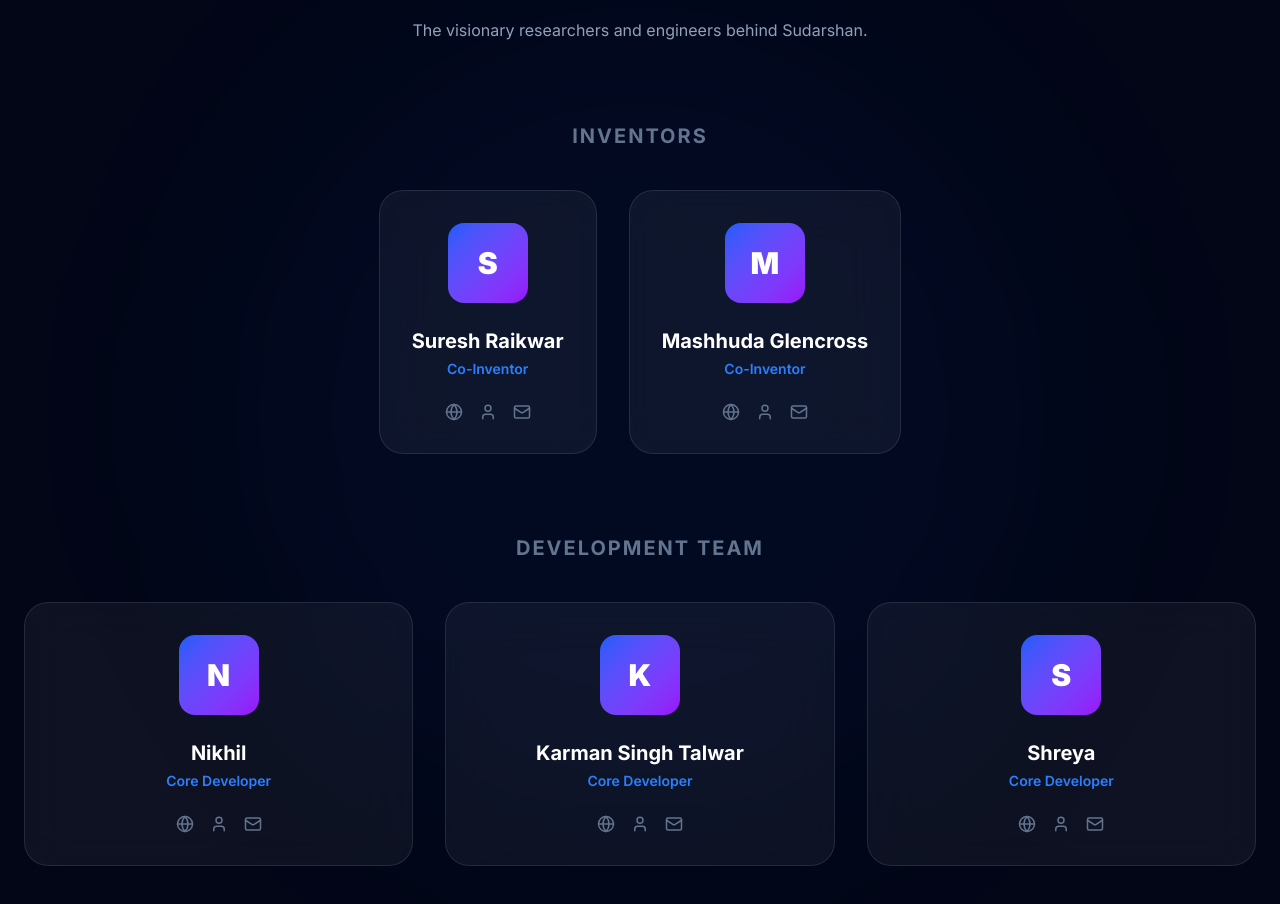
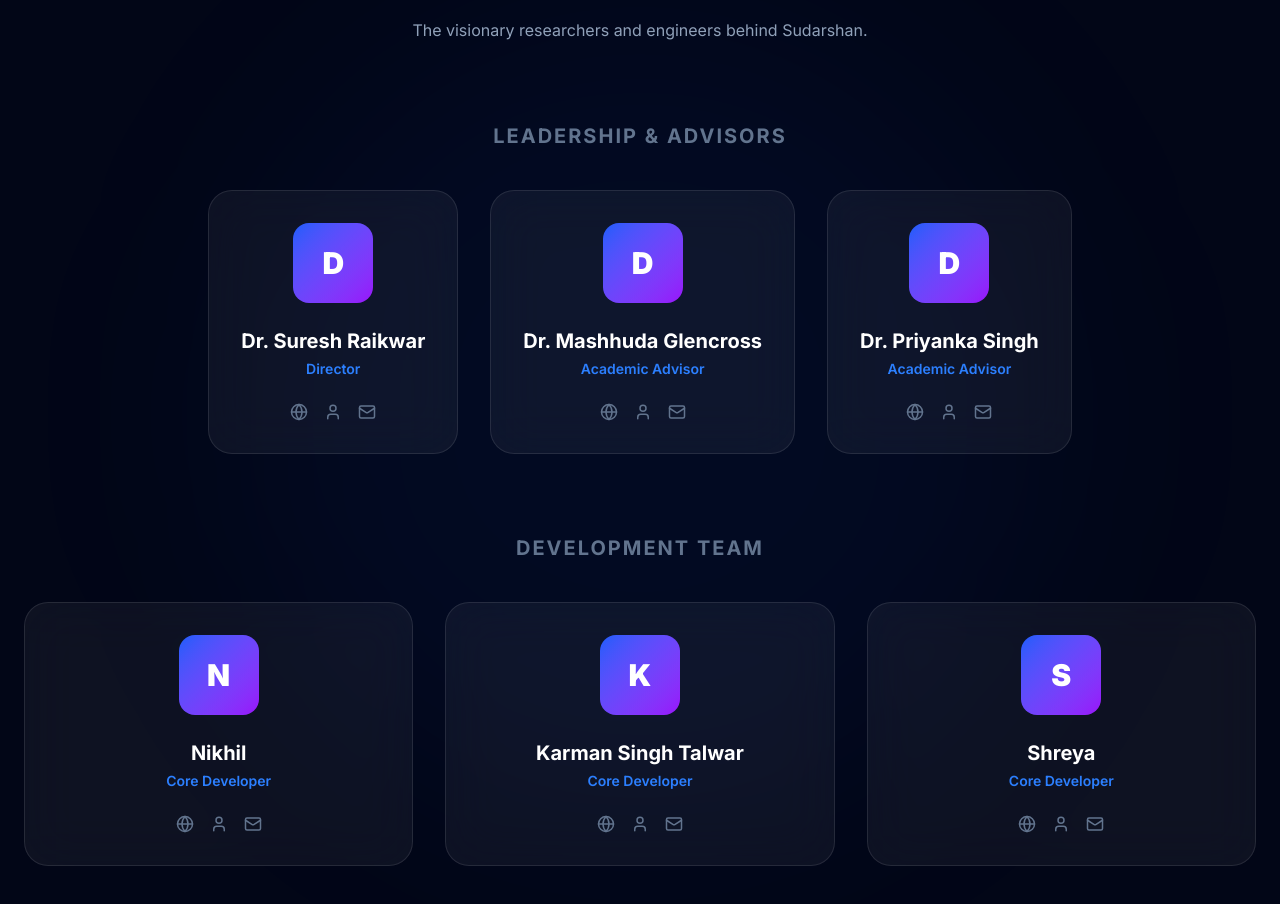
Before and after one commit to Karman580/sudarshan_portfolio, a Next.js app: page / in a window 1280 px wide. Shown: the part 6700-7604 px from the top of the page. Built offline with nearby package versions, Linux system fonts and the light colour scheme.

Commit message:
Update team members and roles

```diff
--- a/src/components/Team.tsx
+++ b/src/components/Team.tsx
@@ -5,9 +5,10 @@ import { motion } from "framer-motion";
 import { User, Mail, Globe } from "lucide-react";
 
 const team = {
-  inventors: [
-    { name: "Suresh Raikwar", role: "Co-Inventor" },
-    { name: "Mashhuda Glencross", role: "Co-Inventor" },
+  leadership: [
+    { name: "Dr. Suresh Raikwar", role: "Director" },
+    { name: "Dr. Mashhuda Glencross", role: "Academic Advisor" },
+    { name: "Dr. Priyanka Singh", role: "Academic Advisor" },
   ],
   developers: [
     { name: "Nikhil", role: "Core Developer" },
@@ -28,11 +29,11 @@ export default function Team() {
           <p className="text-slate-400">The visionary researchers and engineers behind Sudarshan.</p>
         </div>
 
-        {/* Inventors */}
+        {/* Leadership */}
         <div className="mb-20">
-          <h3 className="text-xl font-bold text-slate-500 uppercase tracking-widest text-center mb-10">Inventors</h3>
+          <h3 className="text-xl font-bold text-slate-500 uppercase tracking-widest text-center mb-10">Leadership & Advisors</h3>
           <div className="flex flex-wrap justify-center gap-8">
-            {team.inventors.map((member) => (
+            {team.leadership.map((member) => (
               <TeamCard key={member.name} member={member} />
             ))}
           </div>
```
